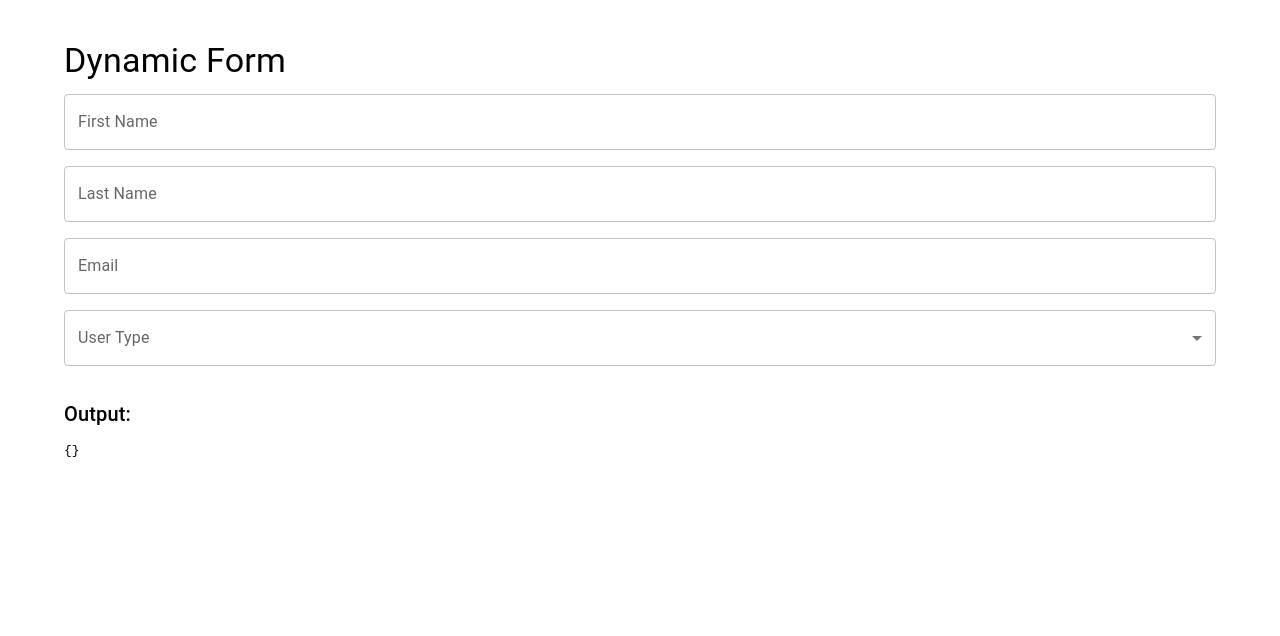
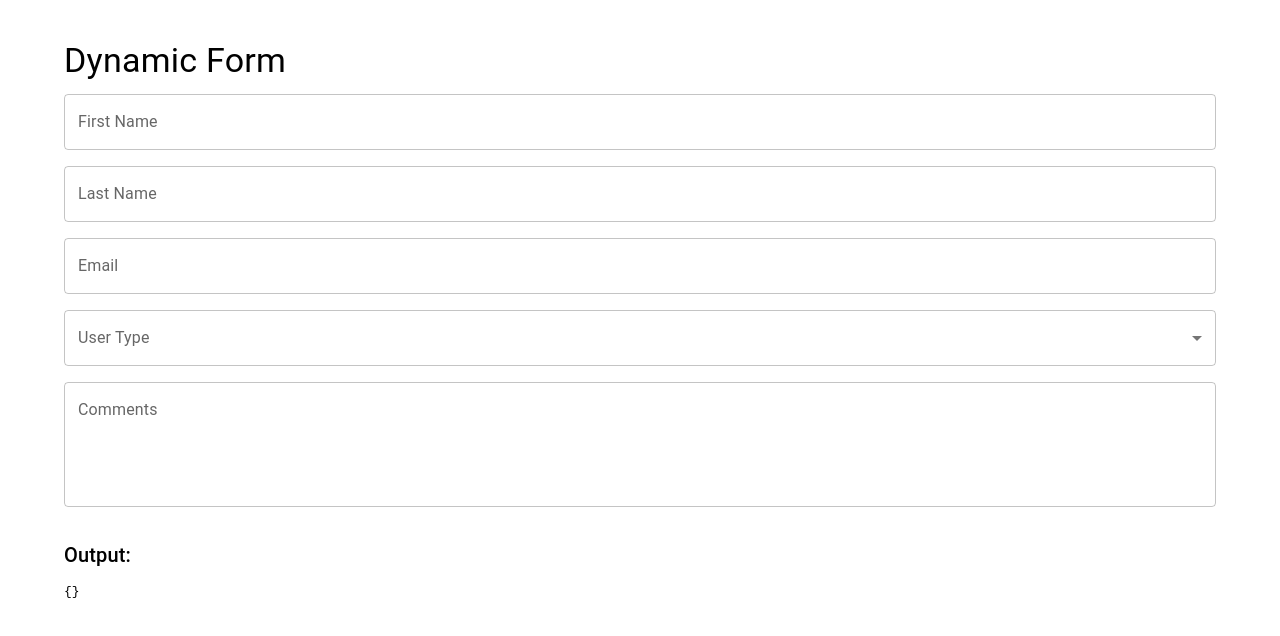
Before and after one commit to GIGGSI/dynamic-form, a React (Vite) app: page / in a window 1280 px wide. Shown: the top 636 px of the page. Built offline with nearby package versions, Linux system fonts and the light colour scheme.

Commit message:
feat: add support for textarea field using MUI multiline TextField

```diff
--- a/src/App.tsx
+++ b/src/App.tsx
@@ -14,6 +14,11 @@ const exampleSchema: FormSchema = {
       name: 'userType',
       options: ['INDIVIDUAL', 'BUSINESS'],
     },
+    {
+      type: 'textarea',
+      label: 'Comments',
+      name: 'comments',
+    }
   ]
 };
 
--- a/src/components/FormRenderer.tsx
+++ b/src/components/FormRenderer.tsx
@@ -1,8 +1,9 @@
 import { useState } from 'react';
 import { Box } from '@mui/material';
-import type { FormSchema, Field } from '../types/form';
+import type { FormSchema } from '../types/form';
 import TextField from './fields/TextField';
 import DropdownField from './fields/Dropdown';
+import TextAreaField from './fields/TextArea';
 
 type Props = {
     schema: FormSchema;
@@ -40,6 +41,13 @@ export default function FormRenderer({ schema, onChange }: Props) {
                                 onChange={handleChange}
                             />
                         );
+                    case 'textarea':
+                        return <TextAreaField
+                            key={field.name}
+                            field={field}
+                            value={values[field.name] || ''}
+                            onChange={handleChange}
+                        />;
                     default:
                         return null;
                 }
--- /dev/null
+++ b/src/components/fields/TextArea.tsx
@@ -0,0 +1,21 @@
+import { TextField as MUITextField } from '@mui/material';
+import type { TextAreaFieldType } from '../../types/form';
+
+type Props = {
+    field: TextAreaFieldType;
+    value: string;
+    onChange: (name: string, value: string) => void;
+};
+
+export default function TextAreaField({ field, value, onChange }: Props) {
+    return (
+        <MUITextField
+            fullWidth
+            label={field.label}
+            multiline
+            rows={4}
+            value={value}
+            onChange={(e) => onChange(field.name, e.target.value)}
+        />
+    );
+}
```
Also changed, not shown: src/types/form.ts (+8 -1 lines).
